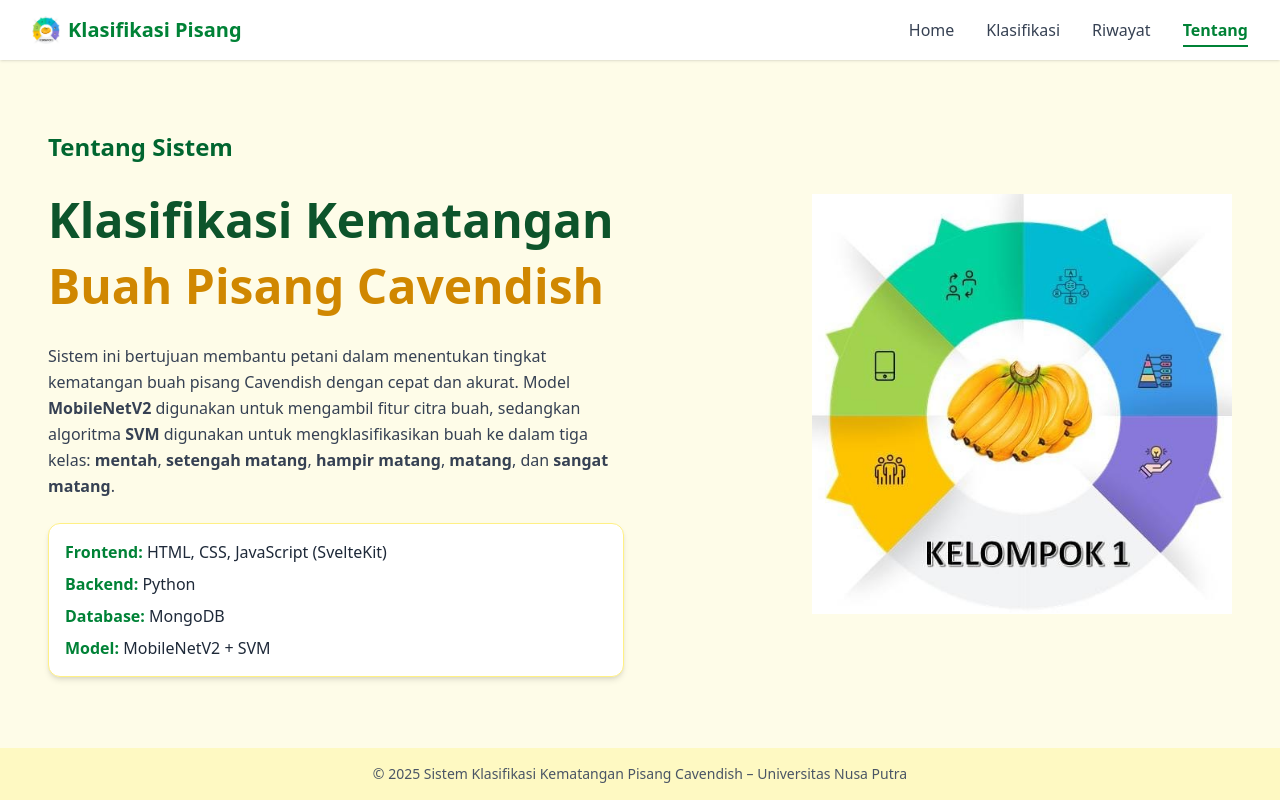
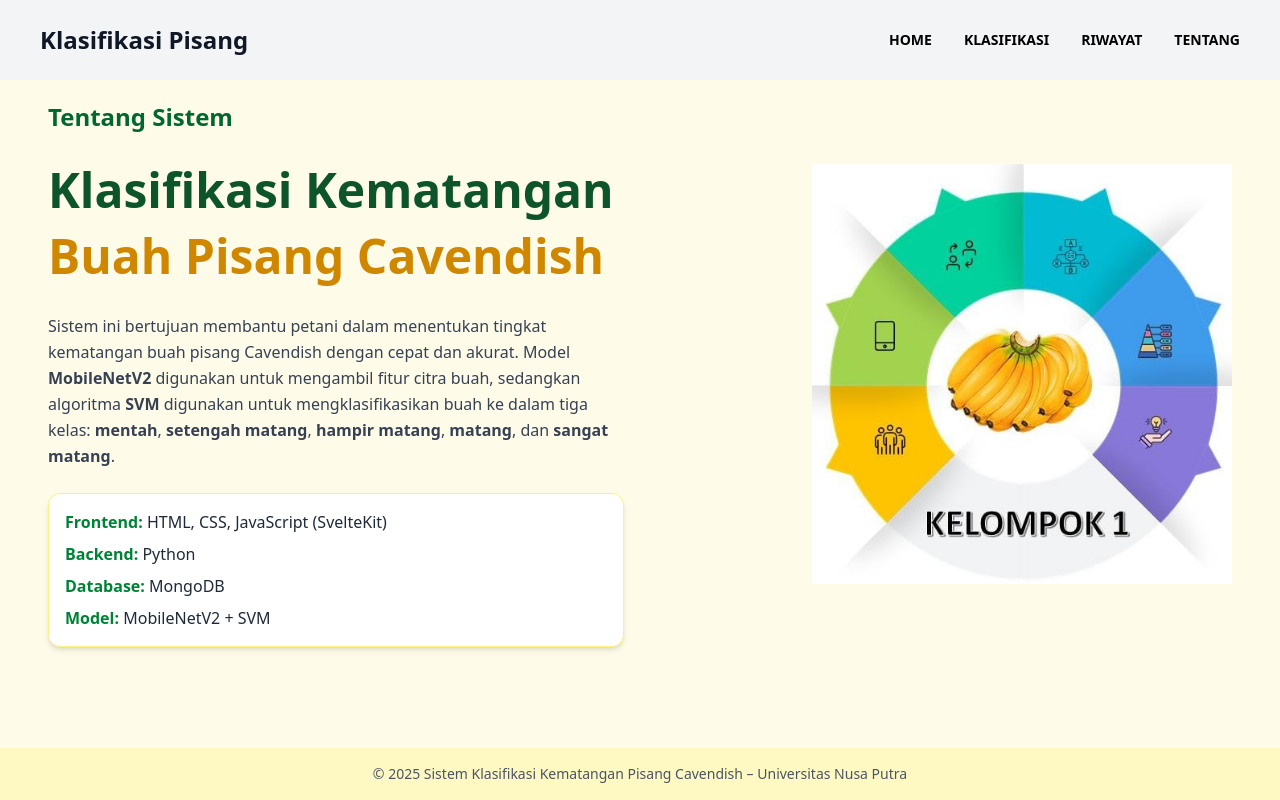
Before and after one commit to adam-gbyte/FrontendSCP, a SvelteKit app: page /tentang in a window 1280 px wide. Built offline with nearby package versions, Linux system fonts and the light colour scheme.

Commit message:
Update Navbar

```diff
--- a/package.json
+++ b/package.json
@@ -22,5 +22,8 @@
 		"svelte": "^5.39.5",
 		"tailwindcss": "^4.1.13",
 		"vite": "^7.1.7"
+	},
+	"dependencies": {
+		"lucide-svelte": "^0.554.0"
 	}
 }
--- /dev/null
+++ b/src/lib/components/Navbar.svelte
@@ -0,0 +1,76 @@
+<script>
+    	import { onMount } from 'svelte';
+	import { Moon, Sun, Menu, X } from 'lucide-svelte';
+	// MOBILE MENU TOGGLER
+	let isMenuOpen = false;
+	function toggleMenu() {
+		isMenuOpen = !isMenuOpen;
+	}
+</script>
+
+<nav
+	class={`fixed top-0 left-0 z-50 flex w-full items-center justify-between bg-gray-100 px-10 py-6 md:flex-row dark:bg-gray-900 dark:text-white`}
+>
+	<h1 class="text-xl font-bold text-gray-900 md:text-2xl dark:text-gray-200">Klasifikasi Pisang</h1>
+    <!-- <img src="/logo.jpeg" alt="Logo Pisang" class="h-7 w-7" /> -->
+
+	<div class={`hidden items-center space-x-6 md:flex`}>
+		<ul class="flex items-center space-x-8 text-sm font-semibold">
+			<li><a href="/" class="hover:text-[#ff48c4]">HOME</a></li>
+			<li><a href="/klasifikasi" class="hover:text-[#ff48c4]">KLASIFIKASI</a></li>
+			<li><a href="/riwayat" class="hover:text-[#ff48c4]">RIWAYAT</a></li>
+			<li><a href="/tentang" class="hover:text-[#ff48c4]">TENTANG</a></li>
+        </ul>
+	</div>
+</nav>
+
+<!-- Mobile Menu Button -->
+<button
+	class="fixed top-4 right-4 z-70 cursor-pointer rounded-md border border-gray-300 bg-gray-100 p-2 text-gray-800 md:hidden dark:border-gray-700 dark:bg-gray-800 dark:text-gray-100"
+	on:click={toggleMenu}
+	aria-label="Toggle Menu"
+>
+	{#if isMenuOpen}
+		<X />
+	{:else}
+		<Menu />
+	{/if}
+</button>
+
+<aside
+	class={`fixed top-0 right-0 z-60 h-full w-64 transform rounded-l-2xl bg-gray-300 p-4 shadow-lg transition-transform duration-500 ease-in-out md:hidden dark:bg-gray-700 dark:text-white ${
+		isMenuOpen ? 'translate-x-0' : 'translate-x-full'
+	}`}
+>
+	<h2 class="text-lg font-bold">Adam</h2>
+	<ul class="flex w-full flex-col pt-8 pb-4 text-sm font-semibold">
+		<li>
+			<a
+				href="/"
+				class="flex rounded-t-xl bg-gray-100 px-4 py-2 hover:bg-gray-200 hover:text-[#ff48c4] dark:bg-gray-800 dark:hover:bg-gray-900"
+				>HOME</a
+			>
+		</li>
+		<li>
+			<a
+				href="/klasifikasi"
+				class="flex bg-gray-100 px-4 py-2 hover:bg-gray-200 hover:text-[#ff48c4] dark:bg-gray-800 dark:hover:bg-gray-900"
+				>KLASIFIKASI</a
+			>
+		</li>
+		<li>
+			<a
+				href="/riwayat"
+				class="flex bg-gray-100 px-4 py-2 hover:bg-gray-200 hover:text-[#ff48c4] dark:bg-gray-800 dark:hover:bg-gray-900"
+				>RIWAYAT</a
+			>
+		</li>
+		<li>
+			<a
+				href="/tentang"
+				class="flex bg-gray-100 rounded-b-xl px-4 py-2 hover:bg-gray-200 hover:text-[#ff48c4] dark:bg-gray-800 dark:hover:bg-gray-900"
+				>TENTANG</a
+			>
+		</li>
+	</ul>
+</aside>
--- a/src/routes/+layout.svelte
+++ b/src/routes/+layout.svelte
@@ -1,6 +1,7 @@
 <script>
 	import '../app.css';
 	import favicon from '$lib/assets/favicon.svg';
+	import Navbar from '$lib/components/Navbar.svelte';
 
 	let { children } = $props();
 </script>
@@ -9,4 +10,6 @@
 	<link rel="icon" href={favicon} />
 </svelte:head>
 
+<Navbar />
+
 {@render children?.()}
--- a/src/routes/+page.svelte
+++ b/src/routes/+page.svelte
@@ -1,4 +1,5 @@
 <script>
+	import Navbar from '$lib/components/Navbar.svelte';
 	import { onMount } from 'svelte';
 </script>
 
@@ -8,21 +9,7 @@
 
 <div class="flex min-h-screen flex-col bg-yellow-50">
 	<!-- Navbar -->
-	<nav class="flex items-center justify-between bg-white px-8 py-4 shadow-sm">
-		<div class="flex items-center gap-2 text-xl font-semibold text-green-700">
-			<img src="/logo.jpeg" alt="Logo Pisang" class="h-7 w-7" />
-			<span>Klasifikasi Pisang</span>
-		</div>
-
-		<ul class="flex gap-8 font-medium text-gray-700">
-			<li>
-				<a href="/" class="border-b-2 border-green-700 pb-1 font-semibold text-green-700"> Home </a>
-			</li>
-			<li><a href="/klasifikasi" class="hover:text-green-700">Klasifikasi</a></li>
-			<li><a href="/riwayat" class="hover:text-green-700">Riwayat</a></li>
-			<li><a href="/tentang" class="hover:text-green-700">Tentang</a></li>
-		</ul>
-	</nav>
+	 <Navbar/>
 
 	<!-- Hero Section -->
 	<section class="flex flex-1 flex-col items-center justify-between px-12 py-10 md:flex-row">
--- a/src/routes/klasifikasi/+page.svelte
+++ b/src/routes/klasifikasi/+page.svelte
@@ -108,24 +108,7 @@
 	<title>Analisis Kematangan Pisang Cavendish</title>
 	<link rel="icon" href="/logo.jpeg" />
 </svelte:head>
-<!-- Navbar -->
-<nav class="flex items-center justify-between bg-white px-8 py-4 shadow-sm">
-	<div class="flex items-center gap-2 text-xl font-semibold text-green-700">
-		<img src="/logo.jpeg" alt="Logo Pisang" class="h-7 w-7" />
-		<span>Klasifikasi Pisang</span>
-	</div>
 
-	<ul class="flex gap-8 font-medium text-gray-700">
-		<li><a href="/" class="hover:text-green-700">Home</a></li>
-		<li>
-			<a href="/klasifikasi" class="border-b-2 border-green-700 pb-1 font-semibold text-green-700">
-				Klasifikasi
-			</a>
-		</li>
-		<li><a href="/riwayat" class="hover:text-green-700">Riwayat</a></li>
-		<li><a href="/tentang" class="hover:text-green-700">Tentang</a></li>
-	</ul>
-</nav>
 <main class="flex min-h-screen flex-col items-center from-yellow-50 to-yellow-100 px-4 py-10">
 	<h1 class="mb-8 text-center text-3xl font-bold text-yellow-800 md:text-4xl">
 		🍌 Deteksi Kematangan Pisang Cavendish
--- a/src/routes/riwayat/+page.svelte
+++ b/src/routes/riwayat/+page.svelte
@@ -55,25 +55,6 @@
 </svelte:head>
 
 <div class="flex min-h-screen flex-col bg-yellow-50">
-	<!-- Navbar -->
-	<nav class="flex items-center justify-between bg-white px-8 py-4 shadow-sm">
-		<div class="flex items-center gap-2 text-xl font-semibold text-green-700">
-			<img src="/logo.jpeg" alt="Logo Pisang" class="h-7 w-7" />
-			<span>Klasifikasi Pisang</span>
-		</div>
-
-		<ul class="flex gap-8 font-medium text-gray-700">
-			<li><a href="/" class="hover:text-green-700">Home</a></li>
-			<li><a href="/klasifikasi" class="hover:text-green-700">Klasifikasi</a></li>
-			<li>
-				<a href="/riwayat" class="border-b-2 border-green-700 pb-1 font-semibold text-green-700">
-					Riwayat
-				</a>
-			</li>
-			<li><a href="/tentang" class="hover:text-green-700">Tentang</a></li>
-		</ul>
-	</nav>
-
 	<!-- Riwayat Section -->
 	<section class="flex-1 px-12 py-10">
 		<h1 class="mb-6 text-3xl font-bold text-green-900">Riwayat Klasifikasi</h1>
--- a/src/routes/tentang/+page.svelte
+++ b/src/routes/tentang/+page.svelte
@@ -7,27 +7,6 @@
 </svelte:head>
 
 <div class="flex min-h-screen flex-col bg-yellow-50">
-	<!-- Navbar -->
-	<nav class="flex items-center justify-between bg-white px-8 py-4 shadow-sm">
-		<div class="flex items-center gap-2 text-xl font-semibold text-green-700">
-			<img src="/logo.jpeg" alt="Logo Pisang" class="h-7 w-7" />
-			<span>Klasifikasi Pisang</span>
-		</div>
-
-		<ul class="flex gap-8 font-medium text-gray-700">
-			<li><a href="/" class="hover:text-green-700">Home</a></li>
-			<li>
-				<a href="/klasifikasi" class="hover:text-green-700"> Klasifikasi </a>
-			</li>
-			<li><a href="/riwayat" class="hover:text-green-700">Riwayat</a></li>
-			<li>
-				<a href="/tentang" class="border-b-2 border-green-700 pb-1 font-semibold text-green-700">
-					Tentang
-				</a>
-			</li>
-		</ul>
-	</nav>
-
 	<!-- Content Section -->
 	<section class="flex flex-1 flex-col items-center justify-between px-12 py-10 md:flex-row">
 		<!-- Text Content -->
```
Also changed, not shown: 1 other file (tests, documents, lock files or other folders).
